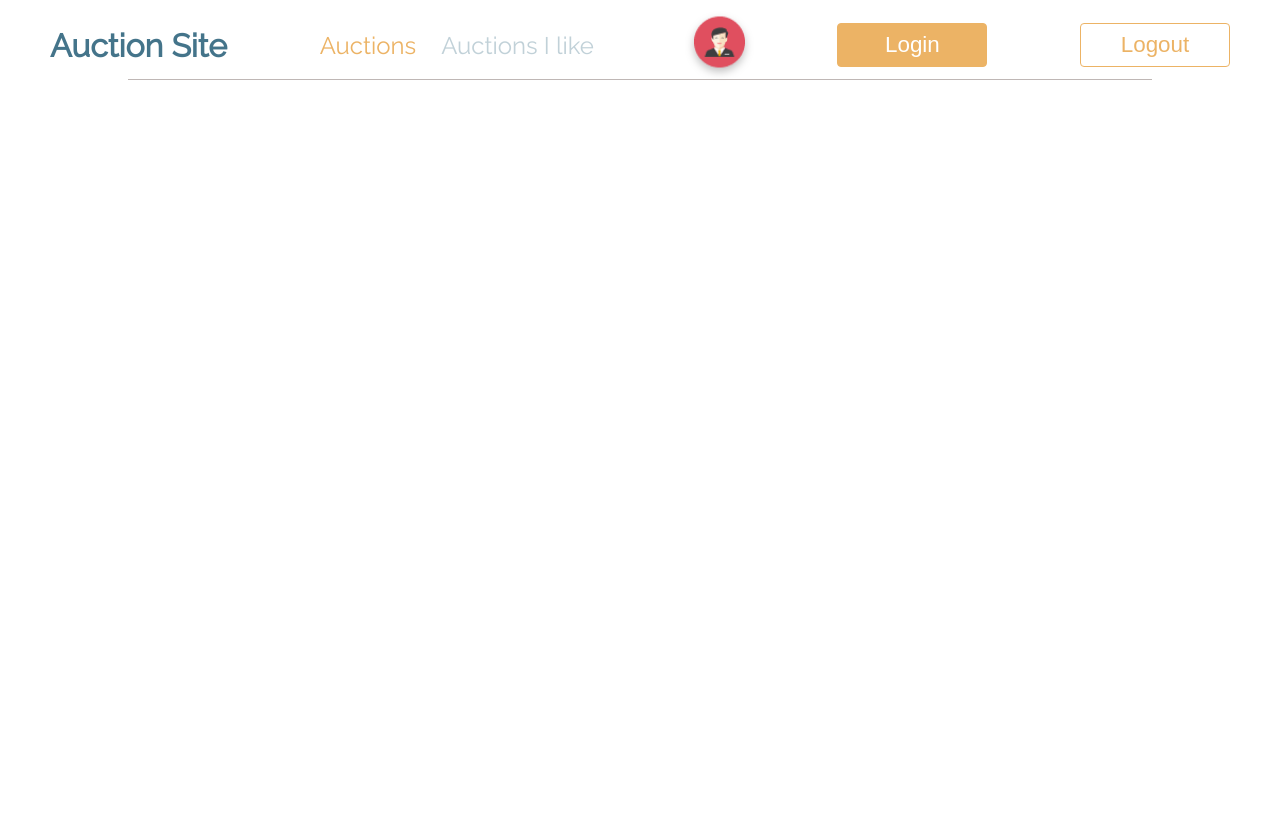
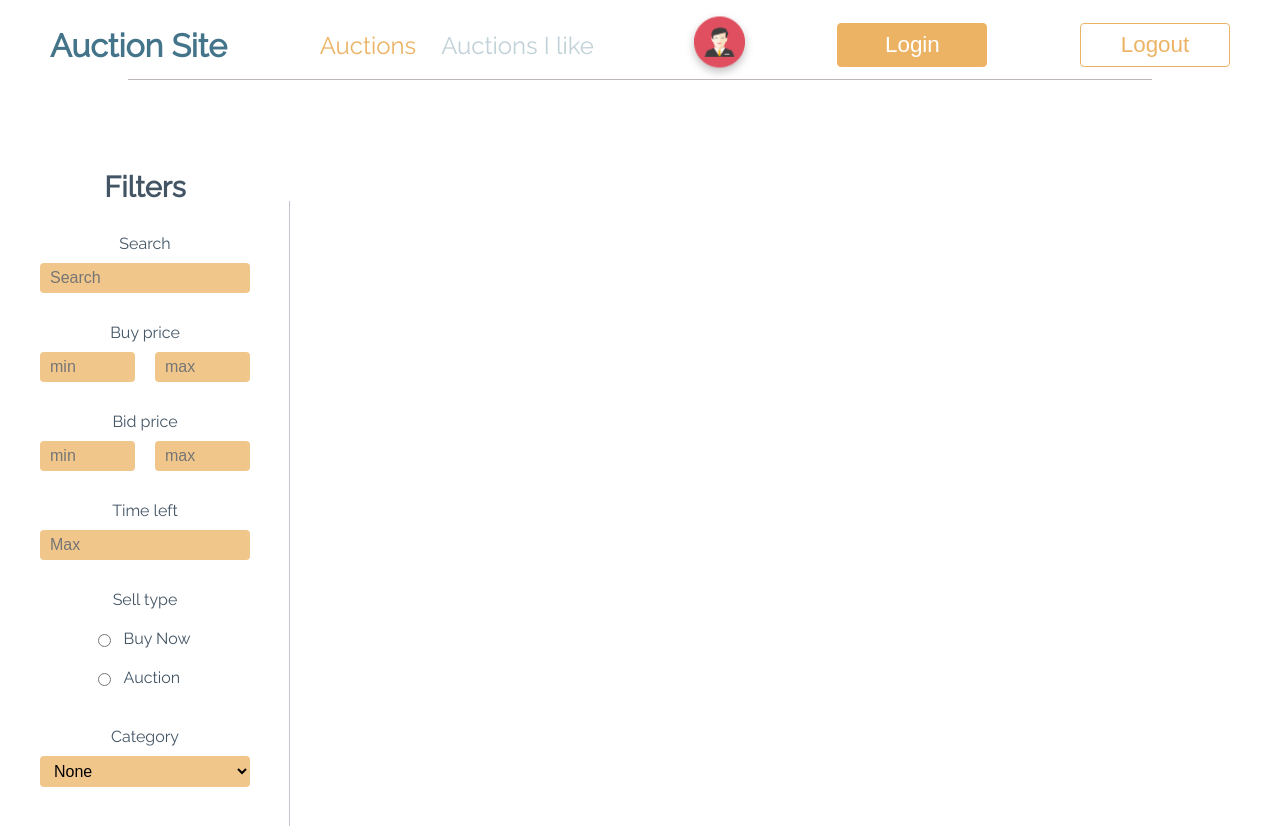
Before and after one commit to localhost-2137/font-end-auction-house, a SvelteKit app: page /auctions in a window 1280 px wide. Shown: the top 826 px of the page. Before the commit the page ends 800 px from the top, so only its background shows below. Built offline with nearby package versions, Linux system fonts and the light colour scheme.

Commit message:
add new offers and search filters

```diff
--- /dev/null
+++ b/src/lib/components/Sidebar.svelte
@@ -0,0 +1,146 @@
+<script>
+</script>
+
+<div class="sidebar">
+	<h2>Filters</h2>
+
+	<form>
+		<div class="input-field">
+			<label for="search">Search</label>
+			<input type="search" id="search" placeholder="Search" />
+		</div>
+		<div class="input-field">
+			<label>Buy price</label>
+			<div class="double-input">
+				<input type="number" id="buy-min-value" placeholder="min" />
+				<input type="number" id="buy-max-value" placeholder="max" />
+			</div>
+		</div>
+		<div class="input-field">
+			<label>Bid price</label>
+			<div class="double-input">
+				<input type="number" id="bid-min-value" placeholder="min" />
+				<input type="number" id="bid-max-value" placeholder="max" />
+			</div>
+		</div>
+		<div class="input-field">
+			<label for="time">Time left</label>
+			<input type="text" id="time" placeholder="Max" />
+		</div>
+		<div class="input-field">
+			<label>Sell type</label>
+			<div class="radio-option">
+				<input type="radio" name="sell-type" id="buy" />
+				<label for="buy">Buy Now</label>
+			</div>
+
+			<div class="radio-option">
+				<input type="radio" name="sell-type" id="auction" />
+				<label for="auction">Auction</label>
+			</div>
+		</div>
+		<div class="input-field">
+			<label for="category">Category</label>
+			<select id="category">
+				<option default value="none">None</option>
+				<option value="music">Music</option>
+				<option value="agd">AGD</option>
+			</select>
+		</div>
+	</form>
+</div>
+
+<style>
+	.sidebar {
+		position: relative;
+		width: 250px;
+		text-align: center;
+		background-color: transparent;
+		color: var(--main-400);
+		border-top-right-radius: 15px;
+		border-bottom-right-radius: 15px;
+		padding: 80px 20px 0 20px;
+	}
+
+	.sidebar:after {
+		content: '';
+		height: 700px;
+		width: 1px;
+		background-color: var(--main-200);
+		position: absolute;
+		top: 111px;
+		right: 0;
+	}
+
+	h2 {
+		margin: 0;
+		font-size: 1.8rem;
+	}
+
+	.input-field {
+		display: flex;
+		flex-direction: column;
+		justify-content: center;
+		align-items: center;
+		margin: 20px;
+	}
+
+	label {
+		font-size: 16px;
+		margin: 10px 0;
+	}
+
+	input,
+	#time {
+		max-width: 100%;
+	}
+
+	input:focus,
+	input:active {
+		outline: none;
+	}
+
+	input,
+	select {
+		box-sizing: border-box;
+		border-radius: 4px;
+		border: none;
+		padding: 6px 10px;
+		font-size: 16px;
+		background-color: var(--acc-400);
+	}
+
+	select {
+		width: 100%;
+	}
+
+	.double-input {
+		display: grid;
+		max-width: 100%;
+		grid-template-columns: repeat(2, 1fr);
+		gap: 20px;
+	}
+
+	.double-input input {
+		width: 100%;
+	}
+
+	.double-input input:first-child {
+		justify-self: flex-start;
+	}
+
+	.double-input input:last-child {
+		justify-self: flex-end;
+	}
+
+	.radio-option {
+		width: 50%;
+		display: flex;
+		align-items: center;
+		justify-content: flex-start;
+	}
+
+	.radio-option label {
+		margin-left: 10px;
+	}
+</style>
--- a/src/routes/auctions/+page.svelte
+++ b/src/routes/auctions/+page.svelte
@@ -1,6 +1,8 @@
 <script>
+	import Sidebar from '../../lib/components/Sidebar.svelte';
 </script>
 
+<Sidebar />
 
 <div class="container" />
 
--- /dev/null
+++ b/src/routes/newOffer/+page.svelte
@@ -0,0 +1,91 @@
+<script>
+</script>
+
+<div class="container">
+	<img src="/static/graphics/add-offer-bg.svg" alt="" />
+	<div class="form">
+		<h3>Add an offer</h3>
+		<form>
+			<input type="text" placeholder="Product name" />
+			<div class="input-field">
+				<input type="checkbox" name="auction" id="auction" />
+				<label for="auction">Auction</label>
+				<input class="price-input" type="number" placeholder="Starting price" />
+			</div>
+			<div class="input-field">
+				<input type="checkbox" name="buy" id="buy" />
+				<label for="buy">Buy Now</label>
+				<input class="price-input" type="number" placeholder="Buy now price" />
+			</div>
+			<textarea name="desc" id="desc" cols="30" rows="10" placeholder="Add description..." />
+		</form>
+	</div>
+</div>
+
+<style>
+	.container {
+		margin-top: 100px;
+		display: flex;
+		justify-content: center;
+		align-items: center;
+	}
+
+	.form {
+		width: 600px;
+	}
+
+	h3 {
+		text-align: center;
+		color: var(--main-400);
+		font-size: 20px;
+	}
+
+	form {
+		display: flex;
+		flex-direction: column;
+		gap: 10px;
+	}
+
+	input {
+		border-radius: 4px;
+		padding: 8px;
+		font-size: 16px;
+		border: none;
+		background-color: var(--acc-200);
+	}
+
+	input:focus,
+	input:active {
+		outline: none;
+	}
+
+	.input-field {
+		display: flex;
+		align-items: center;
+	}
+
+	.input-field label {
+		padding: 8px 10px;
+		border-radius: 4px;
+		margin: 0 10px;
+		width: 100%;
+		background-color: var(--acc-200);
+	}
+
+	.price-input {
+		margin-left: auto;
+		width: 200%;
+	}
+
+	textarea {
+		resize: vertical;
+		background-color: var(--acc-200);
+		border: none;
+		padding: 8px;
+	}
+
+	textarea:focus,
+	textarea:active {
+		outline: none;
+	}
+</style>
```
Also changed, not shown: src/routes/profile/+page.svelte (+6 -1 lines).
